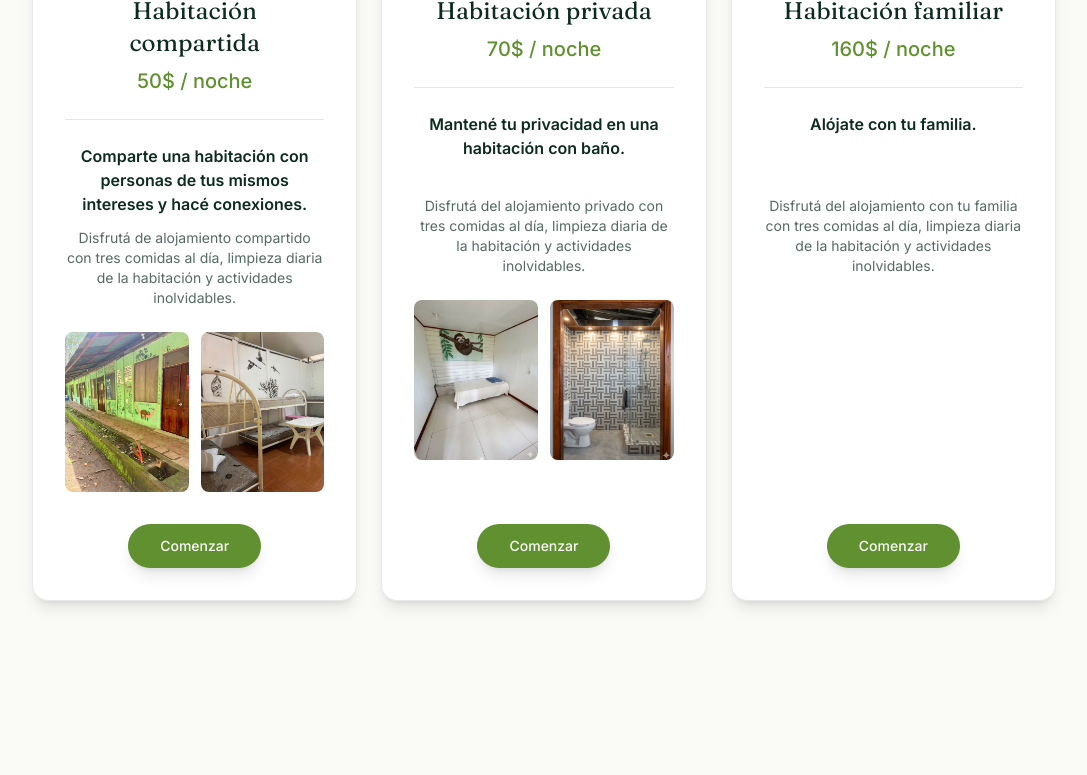
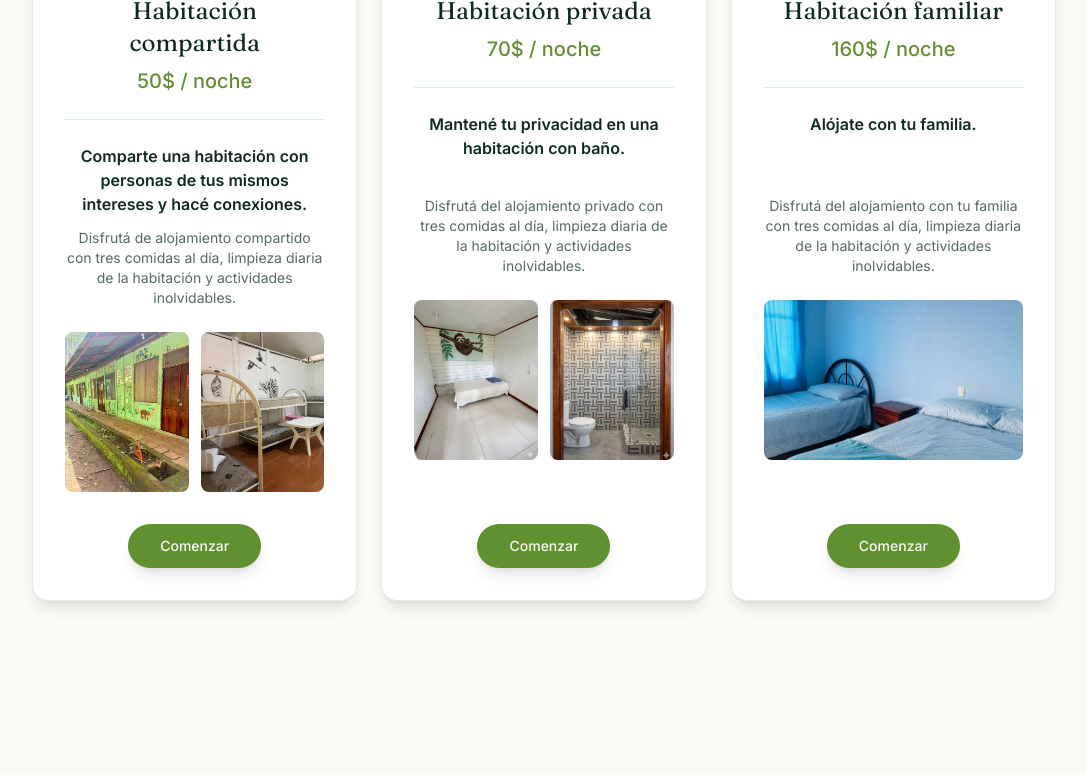
Before and after one commit to Argerie/crac-web, a React (Vite) app: page / in a window 1280 px wide. Shown: the part 6390-7165 px from the top of the page, without its empty margins (96-1183 px from the left). Built offline with nearby package versions, Linux system fonts and the light colour scheme.

Commit message:
Add single family room image to family card

```diff
--- a/src/components/sections/HabitacionSection.tsx
+++ b/src/components/sections/HabitacionSection.tsx
@@ -80,6 +80,15 @@ export default function HabitacionSection() {
                 />
               </div>
             )}
+            {card.id === 'familiar' && (
+              <div className="mt-6 shrink-0">
+                <img
+                  src="/crac-web/images/familia.jpeg"
+                  alt="Habitación familiar"
+                  className="h-40 w-full rounded-lg object-cover"
+                />
+              </div>
+            )}
             <div className="mt-auto pt-8 flex justify-center">
               <a
                 href="#Visitanos"
```
Also changed, not shown: 4 other files (tests, documents, lock files or other folders).
